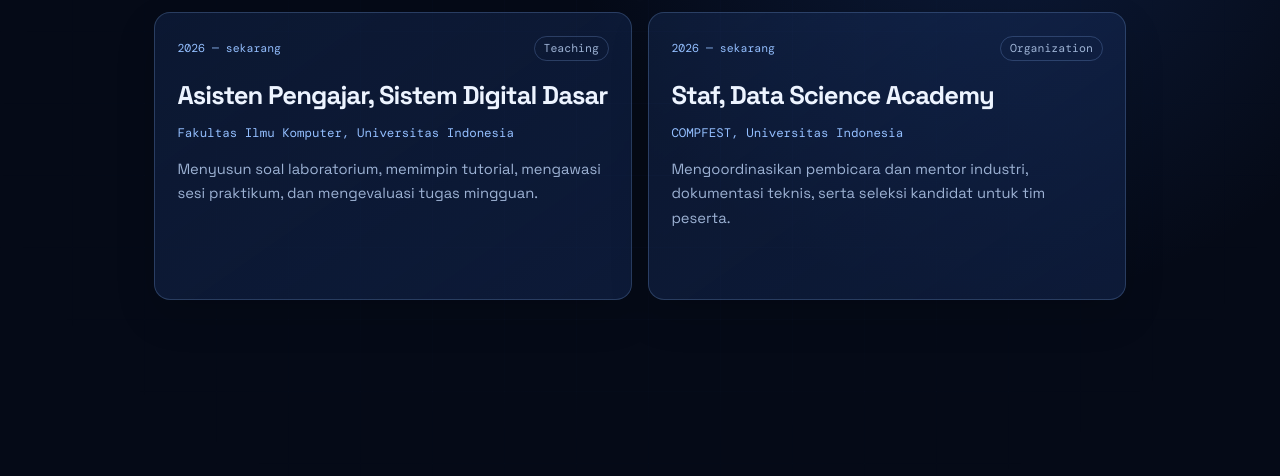
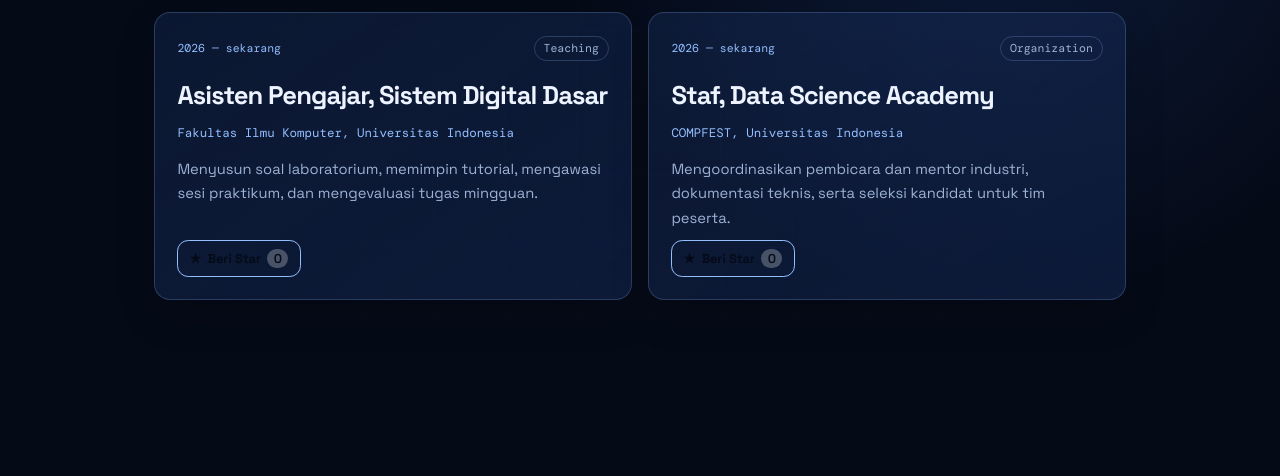
Before and after one commit to MaxKwen/MaxPorto, a Django app: page /id/experience/ in a window 1280 px wide. Shown: the part 257-733 px from the top of the page. Run offline with Django 5.2, Linux system fonts and the light colour scheme; data comes from the database, SQL or seed files in the repository; data that the repository does not hold is empty.

Commit message:
feat: add starring for experiences

```diff
--- a/main/models.py
+++ b/main/models.py
@@ -31,6 +31,9 @@ class Experience(models.Model):
     category = models.CharField(max_length=100)
     start_year = models.PositiveSmallIntegerField()
     end_year = models.PositiveSmallIntegerField(null=True, blank=True)
+    starred_by = models.ManyToManyField(
+        User, related_name="starred_experiences", blank=True
+    )
 
     class Meta:
         db_table = "main_portfolio_experience"
--- a/main/urls.py
+++ b/main/urls.py
@@ -14,6 +14,7 @@ from main.views import (
     show_experiences,
     show_projects,
     show_skills,
+    toggle_experience_star,
     update_achievement,
     update_experience,
     update_project,
@@ -48,6 +49,11 @@ urlpatterns = [
         "experience/<int:experience_id>/delete/",
         delete_experience,
         name="delete_experience",
+    ),
+    path(
+        "experience/<int:experience_id>/star/",
+        toggle_experience_star,
+        name="toggle_experience_star",
     ),
     path(
         "id/experience/",
--- a/main/views.py
+++ b/main/views.py
@@ -86,6 +86,10 @@ EXPERIENCE_COPY = {
         "delete_prompt": "Are you sure you want to delete",
         "cancel": "Cancel",
         "confirm_delete": "Yes, delete",
+        "star": "Star",
+        "unstar": "Unstar",
+        "starred_by": "Starred by",
+        "first_star": "Be the first to star this experience",
         "present": "present",
         "empty_state": "No experience has been added yet.",
     },
@@ -107,6 +111,10 @@ EXPERIENCE_COPY = {
         "delete_prompt": "Apakah kamu yakin ingin menghapus",
         "cancel": "Batal",
         "confirm_delete": "Ya, hapus",
+        "star": "Beri Star",
+        "unstar": "Batalkan Star",
+        "starred_by": "Diberi star oleh",
+        "first_star": "Jadilah yang pertama memberi star pada pengalaman ini",
         "present": "sekarang",
         "empty_state": "Belum ada pengalaman yang ditambahkan.",
     },
@@ -328,7 +336,9 @@ def delete_project(request, project_id):
 
 def get_experiences_json(request):
     experiences = Experience.objects.order_by("-start_year", "id")
-    experiences_json = serializers.serialize("json", experiences)
+    experiences_json = serializers.serialize(
+        "json", experiences, use_natural_foreign_keys=True
+    )
     return HttpResponse(experiences_json, content_type="application/json")
 
 
@@ -345,6 +355,19 @@ def show_experiences(request, language="en"):
         "is_editor": is_editor(request.user),
     }
     return render(request, "experiences.html", context)
+
+
+@login_required(login_url="/login/")
+@require_POST
+def toggle_experience_star(request, experience_id):
+    experience = get_object_or_404(Experience, pk=experience_id)
+
+    if request.user in experience.starred_by.all():
+        experience.starred_by.remove(request.user)
+    else:
+        experience.starred_by.add(request.user)
+
+    return redirect("main:show_experiences")
 
 
 @login_required(login_url="/login/")
--- /dev/null
+++ b/templates/components/entry_star.html
@@ -0,0 +1,12 @@
+<form method="post" action="{% url toggle_url_name item.pk %}" class="star-form">
+  {% csrf_token %}
+  <button
+    type="submit"
+    class="button button-star{% if user in item.starred_by.all %} is-starred{% endif %}"
+    title="{% if item.starred_by.all %}{{ copy.starred_by }} {{ item.starred_by.all|join:', ' }}{% else %}{{ copy.first_star }}{% endif %}"
+  >
+    <span aria-hidden="true">★</span>
+    {% if user in item.starred_by.all %}{{ copy.unstar }}{% else %}{{ copy.star }}{% endif %}
+    <span class="star-count">{{ item.starred_by.count }}</span>
+  </button>
+</form>
--- a/templates/experiences.html
+++ b/templates/experiences.html
@@ -54,6 +54,7 @@
             {% if user.is_superuser %}
               {% include "components/entry_delete_modal.html" with item=experience modal_prefix="delete-experience" delete_url_name="main:delete_experience" delete_label=copy.delete_experience delete_title=copy.delete_title delete_prompt=copy.delete_prompt cancel=copy.cancel confirm_delete=copy.confirm_delete %}
             {% endif %}
+            {% include "components/entry_star.html" with item=experience toggle_url_name="main:toggle_experience_star" %}
           </div>
         </article>
       {% empty %}
```
Also changed, not shown: main/migrations/0011_experience_starred_by.py (added).
